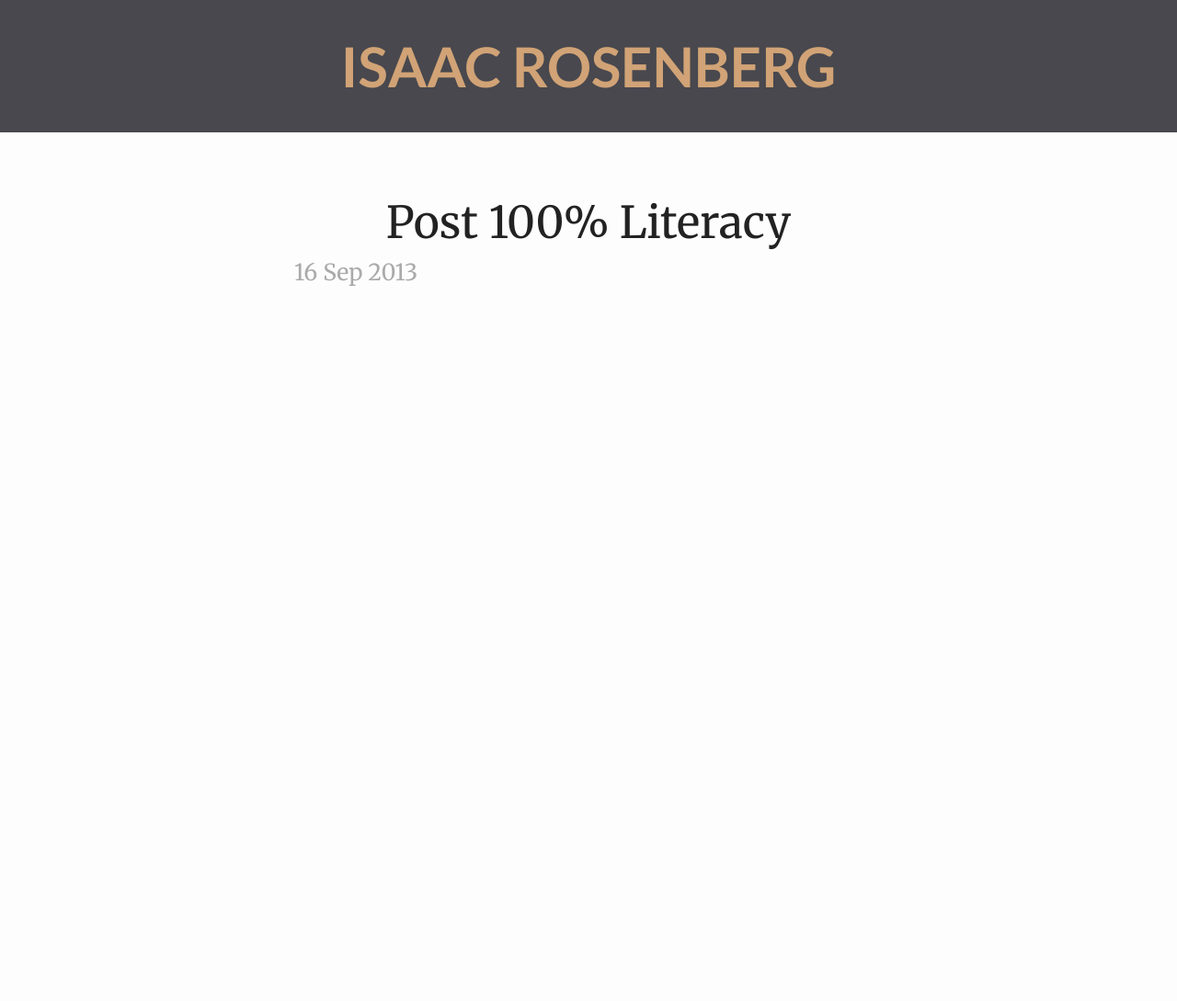
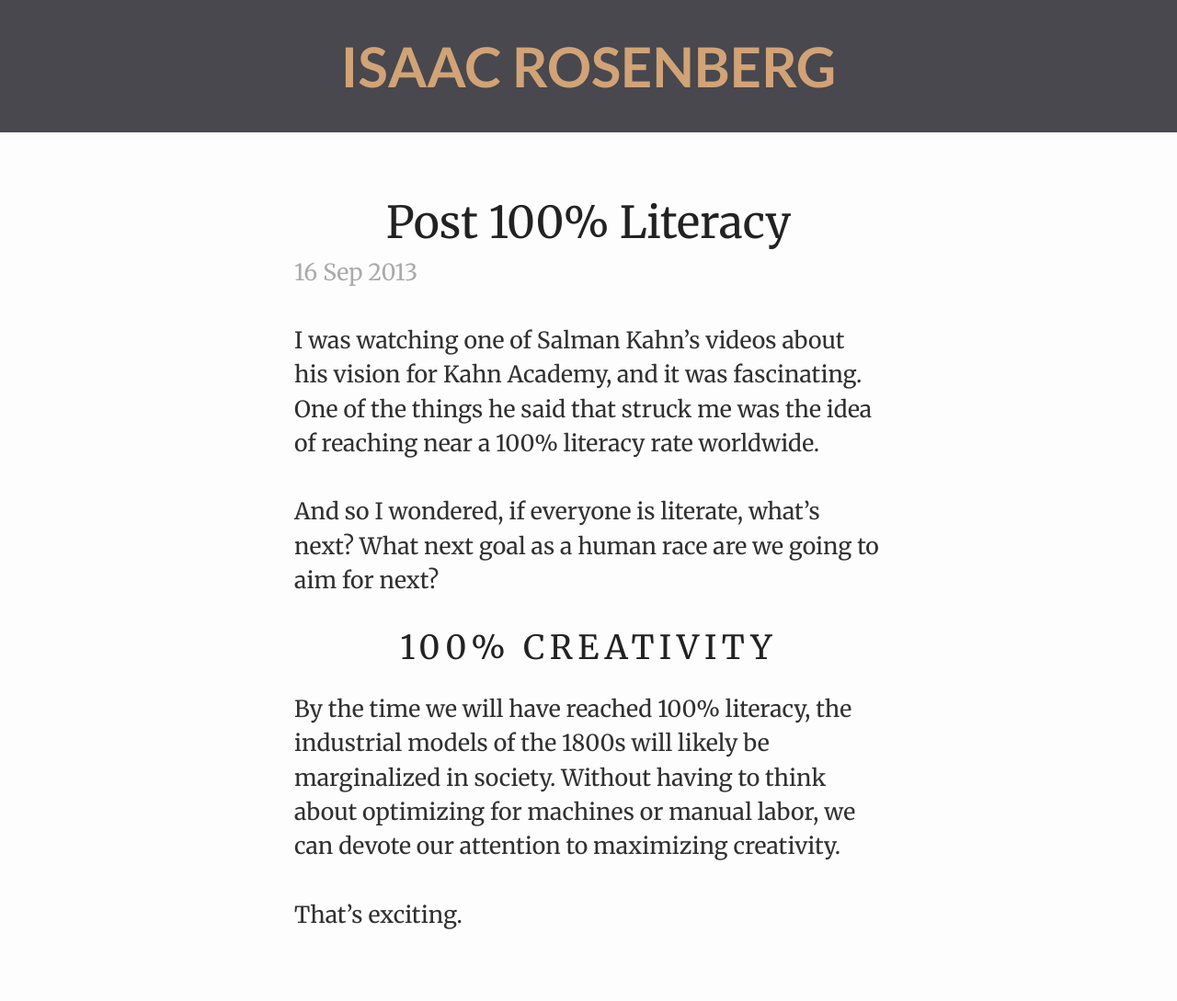
Before and after one commit to irosenb/blog, a Jekyll site: the page built from _posts/2013-09-16-post-100-percent-literacy.markdown, in a window 1280 px wide. Shown: the whole page at 92% size. Built offline with Jekyll 4.4.1, drawn with Linux system fonts in a browser that asks for light colours; Markdown is read by kramdown in place of the engine named in the settings; before the commit the page ends 900 px from its top, so only the background shows below that.

Commit message:
some stuff

```diff
--- a/_posts/2013-08-15-how-i-became-an-intern-as-a-high-school-student.markdown
+++ b/_posts/2013-08-15-how-i-became-an-intern-as-a-high-school-student.markdown
@@ -10,7 +10,9 @@ I saw Tess Rinearson's [post][1] on getting an internship as a high school stude
 
 * * *
 
-> *It's not that simple in high school. It can seem like companies don't want high school students, or, if they do, they're hiring just for "cups and coffee"*
+> It's not that simple in high school. It can seem like companies don't want high school students, or, if they do, they're hiring just for "cups and coffee"
+- [Tess Rinearson][1]
+
 
 It's absolutely true, and a lot of people are confused by that. My dad said I should prepare to be getting cups of coffee and doing paperwork and whatnot. And sometimes I did do that, but that was quite rare. Most of the time I was working on real things, actually programming.
 
--- a/_posts/2013-09-16-post-100-percent-literacy.markdown
+++ b/_posts/2013-09-16-post-100-percent-literacy.markdown
@@ -4,3 +4,13 @@ title: "Post 100% Literacy"
 date: 2013-09-16 14:22
 categories:
 ---
+
+I was watching one of Salman Kahn's videos about his vision for Kahn Academy, and it was fascinating. One of the things he said that struck me was the idea of reaching near a 100% literacy rate worldwide.
+
+And so I wondered, if everyone is literate, what's next? What next goal as a human race are we going to aim for next?
+
+### 100% Creativity
+
+By the time we will have reached 100% literacy, the industrial models of the 1800s will likely be marginalized in society. Without having to think about optimizing for machines or manual labor, we can devote our attention to maximizing creativity.
+
+That's exciting.
```
